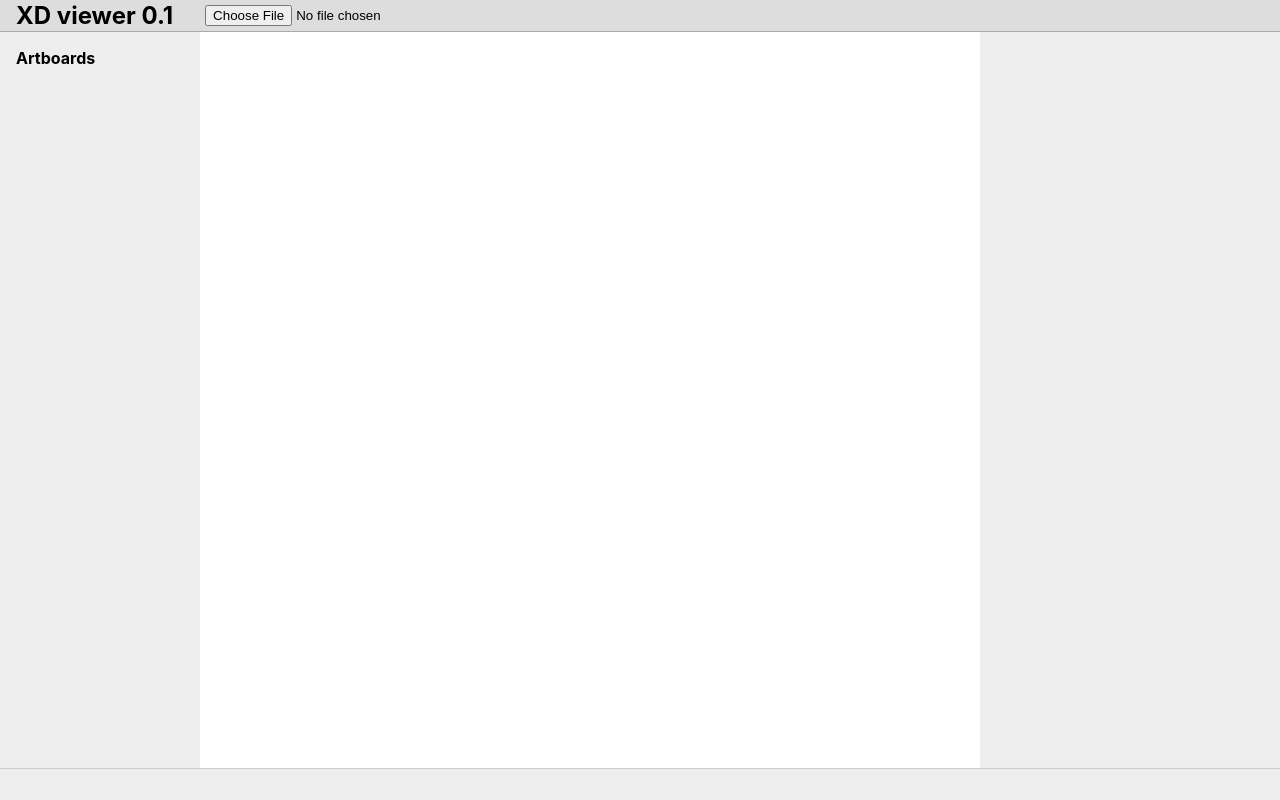
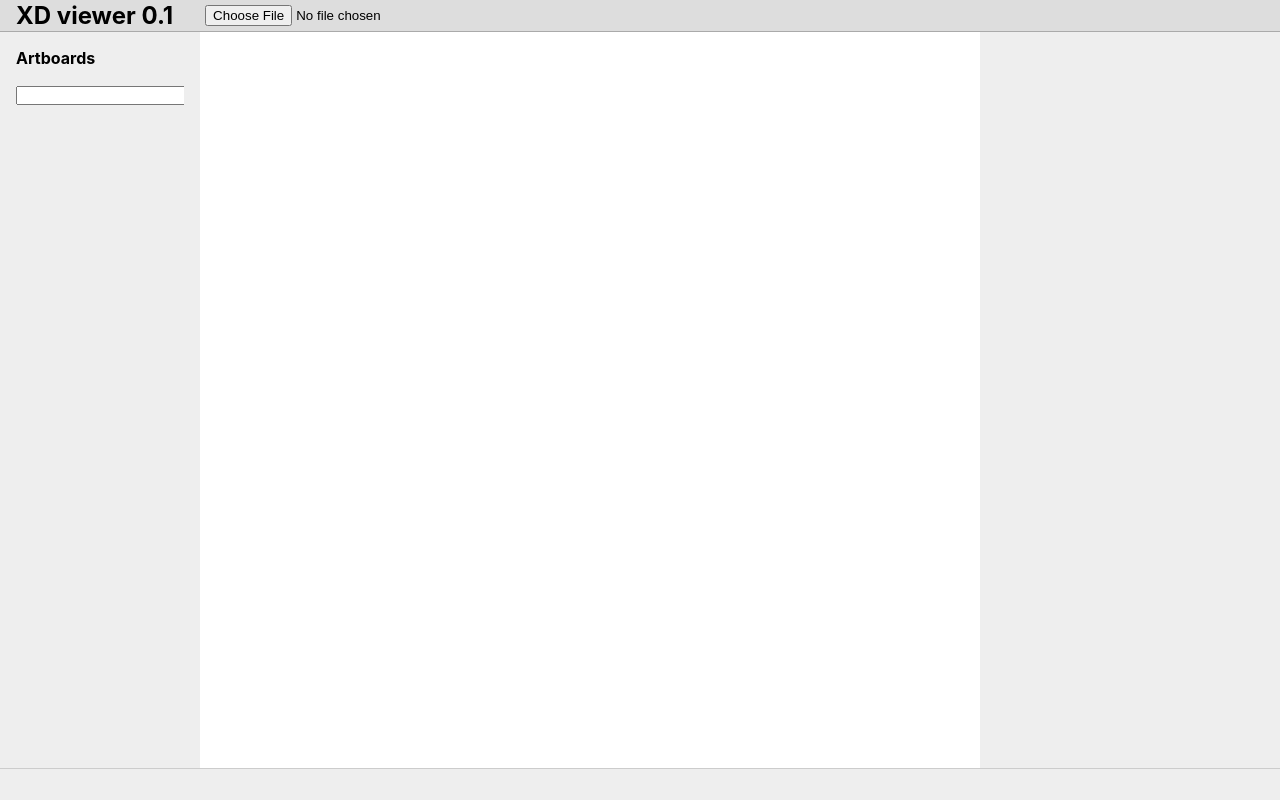
Before and after one commit to selimachour/xdviewer, a Svelte app: page / in a window 1280 px wide. Built offline with nearby package versions, Linux system fonts and the light colour scheme.

Commit message:
parser: start with /manifest instead of resources/graphics/graphicContent.agc

```diff
--- a/src/App.svelte
+++ b/src/App.svelte
@@ -4,18 +4,24 @@
   import ElementProperties from './components/ElementProperties.svelte'
   import { unzip, readAsJson } from './lib/parser/unzip.js'
 
-  let entries = {}, artboards = {}, jsonPreview = '', status = '', clickedElement = null;
+  let artboardsFilter = ''
+
+  let entries = {}, artboards = {}, status = '', clickedElement = null;
 
   async function loadZip(event) {
 
     try {
       entries = await unzip(event.target.files[0])
+      Parser.entries = entries;
+      console.log({entries});
 
-      Parser.entries = entries;
-
-      const root = getRootEntry();
-      const rootJson = await readAsJson(root);
-      artboards = rootJson.artboards;
+      const manifest = await readAsJson(entries['manifest']);
+      Parser.manifest = manifest;
+      console.log({manifest});
+      manifest.children.find(c => c.name === 'artwork').children.forEach(c => {
+        if (c['uxdesign#bounds']) artboards[c.id] = c;
+      })
+      console.log({artboards});
 
     } catch {
       alert('Invalid XD file. Should be a zip with some files.')
@@ -23,21 +29,19 @@
 
   }
 
-  const getRootEntry = () => {
-    return entries['resources/graphics/graphicContent.agc'];
-  }
-
   const props = (el) => {
     clickedElement = el;
   }
 
   const loadArtboard = async (id) => {
+    console.log({id});
     const art = artboards[id];
-    const artboardEntry = entries[`artwork/artboard-${id}/graphics/graphicContent.agc`]
+    const artboardEntry = entries[`artwork/${art.path}/graphics/graphicContent.agc`]
+    if (!artboardEntry) return
+    console.log({entries}, {artboardEntry});
     const artJson = await readAsJson(artboardEntry);
-    jsonPreview = JSON.stringify(artJson, null, '   ');
     const svg = document.getElementById('svg');
-    svg.setAttributeNS(null, 'viewBox', `${art.x} ${art.y} ${art.width} ${art.height}`);
+    svg.setAttributeNS(null, 'viewBox', `${art['uxdesign#bounds'].x} ${art['uxdesign#bounds'].y} ${art['uxdesign#bounds'].width} ${art['uxdesign#bounds'].height}`);
     Parser.parse(artJson);
     Parser.props = props;
   }
@@ -53,7 +57,8 @@
   <aside id="Left">
     <h2>Artboards</h2>
     <div class="artboards">
-      {#each Object.entries(artboards) as [id, artboard]}
+      <input type="text" bind:value={artboardsFilter}>
+      {#each Object.entries(artboards).filter(([id, artboard]) => artboard.name.toLowerCase().match(artboardsFilter.toLocaleLowerCase())) as [id, artboard]}
       <span class="a" on:click={loadArtboard(id)}>{artboard.name}</span>
       {/each}
     </div>
```
